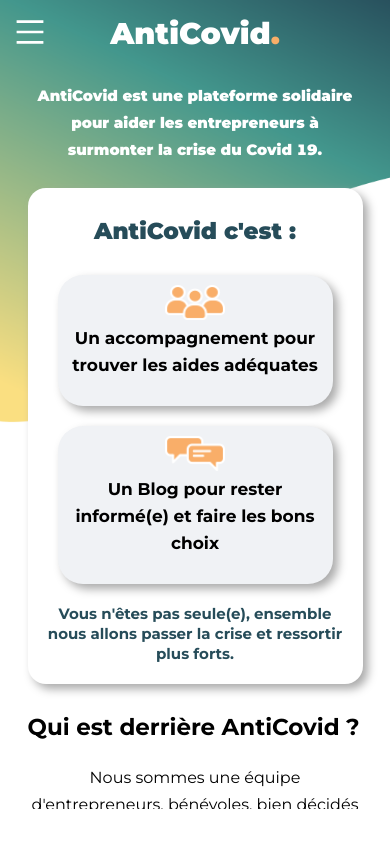
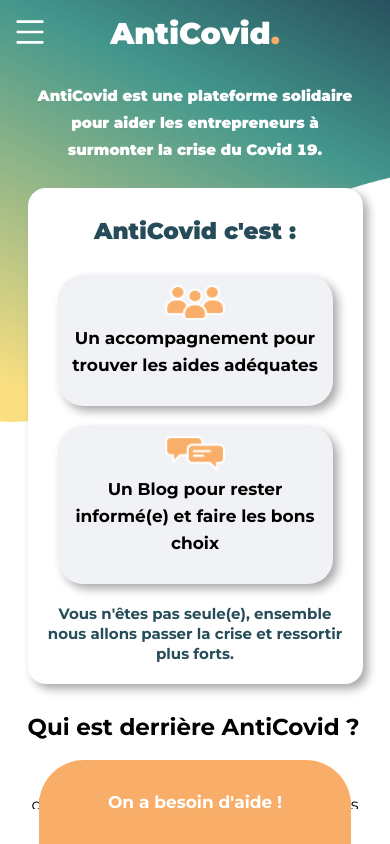
Before and after one commit to cyril94440/AntiCovid, a Next.js app: page / in a window 390 px wide. Built offline with nearby package versions, Linux system fonts and the light colour scheme.

Commit message:
Added Join us on Mobile

```diff
--- a/src/components/NewPlanButton.js
+++ b/src/components/NewPlanButton.js
@@ -4,15 +4,12 @@
 import BaseButton from "./Button";
 import { CONTACT } from "@constants/routes";
 
-const text = "Soumetttre un dispositif non référencé";
-const airTableNewDipositifLink = "https://airtable.com/shroZVJ5EV8tpsaNd";
-
-const NewPlanButton = () => {
+const NewPlanButton = ({text,link}) => {
     const router = useRouter();
 
     return (
         <Wrapper className="bg-orange">
-            <a href={airTableNewDipositifLink} target="_blank" style={{color: "white"}}>
+            <a href={link} target="_blank" style={{color: "white"}}>
                 {text}
             </a>
         </Wrapper>
--- a/src/constants/routes.js
+++ b/src/constants/routes.js
@@ -9,7 +9,7 @@
     { href: HOME, label: "ACCUEIL" },
     { href: CONTACT, label: "CONTACT" },
     { href: BLOG, label: "BLOG" },
-    { href: JOIN_US, label: "REJOINGNEZ-NOUS" }
+    { href: JOIN_US, label: "REJOIGNEZ-NOUS" }
 ];
 
 export const NAVLINKSMENUMOBILE = [
--- a/src/screens/Home/HomeMobile.js
+++ b/src/screens/Home/HomeMobile.js
@@ -2,13 +2,20 @@
 import styled from "styled-components";
 import { BLUE, GRAY, DARKGRAY, BOXSHADOW } from "@constants/style";
 import BaseCard from "@components/Card";
+import NewPlanButton from "@components/NewPlanButton";
+import { useRouter } from "next/router";
+import { JOIN_US } from "../../constants/routes";
 
 const data = [
     { text: "Un accompagnement pour trouver les aides adéquates", icon: "/community.png" },
     { text: "Un Blog pour rester informé(e) et faire les bons choix", icon: "/blogImg.png" }
 ];
 
-const HomeMobile = () => (
+const text = "On a besoin d'aide !";
+
+const HomeMobile = () => {
+    const router = useRouter();
+return (
     <HomeMobileContainer justify="center" gutter={[25, 25]} className="text-center">
         <Col span={24}>
             <DescriptionContainer>
@@ -41,9 +48,11 @@
                     crise !
                 </p>
             </AboutContainer>
+                    <FixedContainer onClick={() => router.push(JOIN_US)} ><NewPlanButton text={text} link={"#"} /></FixedContainer>
         </Col>
     </HomeMobileContainer>
-);
+)};
+
 const HomeMobileContainer = styled(Row)`
     // padding: 0px 30px;
     margin: 0px 0px !important;
@@ -107,4 +116,14 @@
         color: black;
     }
 `;
+const FixedContainer = styled.div`
+    text-align: center;
+    position: fixed;
+    bottom: 0px;
+    left: 50%;
+    transform: translateX(-50%);
+    width: 80%;
+    height: auto;
+`;
+
 export default HomeMobile;
--- a/src/screens/JoinUs/Description.js
+++ b/src/screens/JoinUs/Description.js
@@ -51,7 +51,7 @@
             ))}
         </Grid>
 
-        <JoinUsButton className="text-uppercase"><a href="https://join.slack.com/t/anticovid/shared_invite/zt-cqp7qpgi-MTzPntEyKkDQnr4jbLRDyg" target="_blank">Rejoignez nous ici</a></JoinUsButton>
+        <JoinUsButton className="text-uppercase"><a href="https://airtable.com/shrVHJ45g3JIGKne7" target="_blank">Rejoignez nous ici</a></JoinUsButton>
     </Container>
 );
 
--- a/src/screens/JoinUs/index.js
+++ b/src/screens/JoinUs/index.js
@@ -4,7 +4,7 @@
 import JoinUsDescription from "./Description";
 
 const JoinUs = () => (
-    <Page title="Rejoingnez-nous">
+    <Page title="Rejoignez-nous">
         <JoinUsImage />
         <JoinUsDescription />
     </Page>
--- a/src/screens/Plans/PlansMobile.js
+++ b/src/screens/Plans/PlansMobile.js
@@ -37,6 +37,9 @@
         ]
     }
 ];
+
+const text = "Soumettre un dispositif non référencé";
+const airTableNewDipositifLink = "https://airtable.com/shroZVJ5EV8tpsaNd";
 
 const PlansMobile = ({ filters, setFilters }) => (
     <PlansMobileContainer justify="center" gutter={[25, 25]}>
@@ -101,7 +104,7 @@
             </Container>
 
             <AddPlanContainer>
-                <NewPlanButton />
+                <NewPlanButton text={text} link={airTableNewDipositifLink} />
             </AddPlanContainer>
         </Col>
     </PlansMobileContainer>
```
